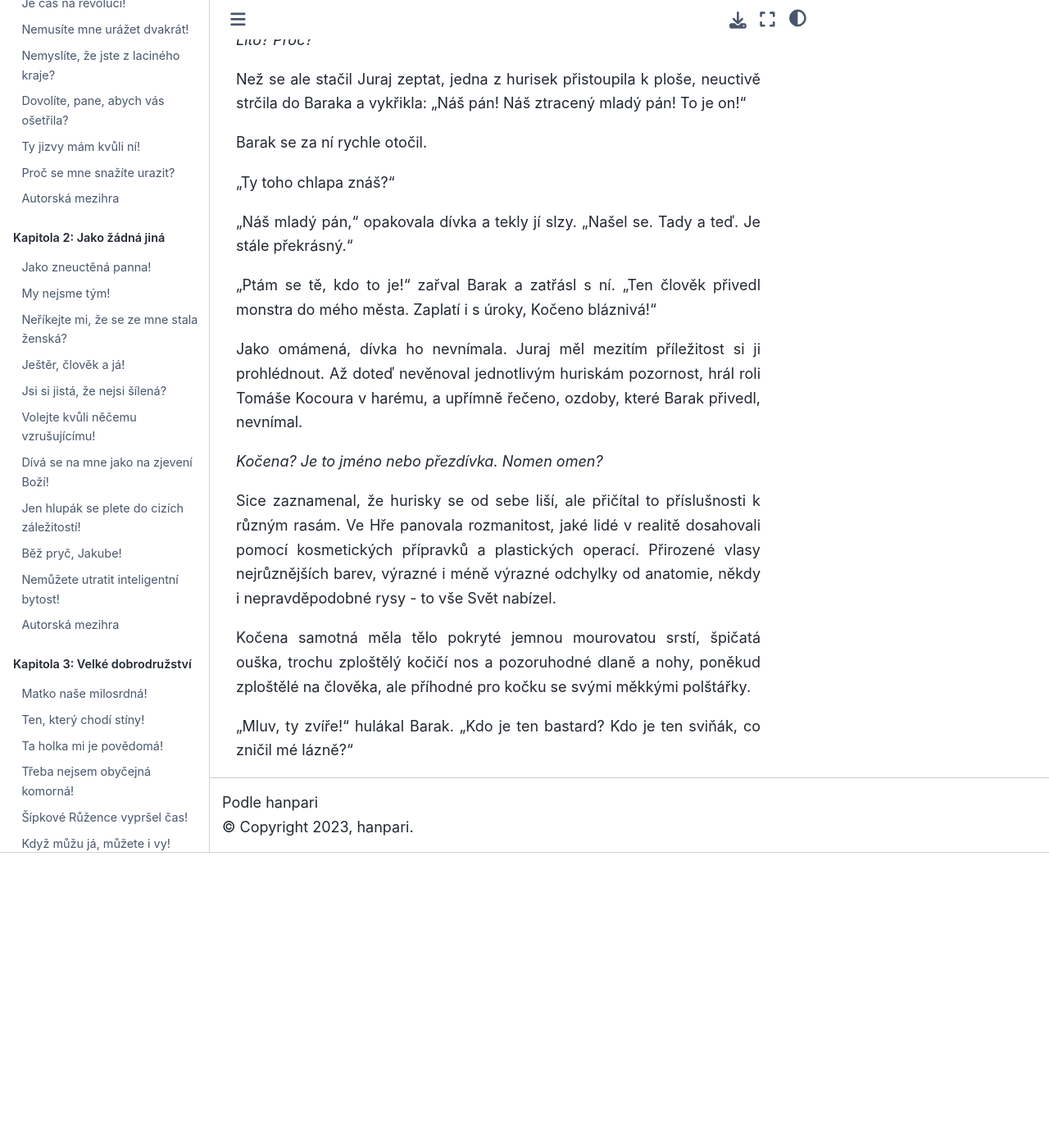
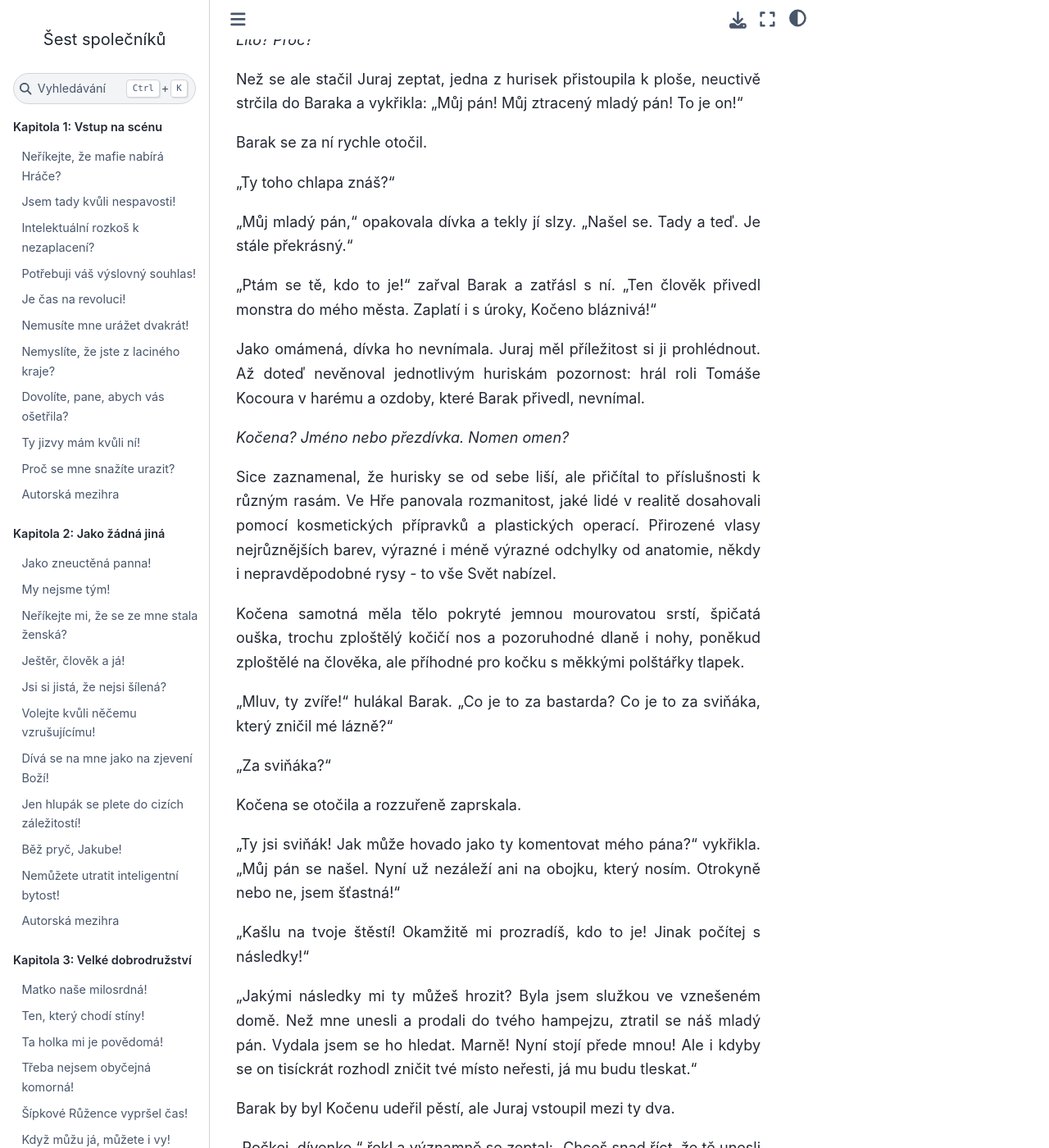
Before and after one commit to hanpari/sest-spolecniku, a Sphinx documentation site: the page built from source/sest_spolecniku/016-vyvrcholeni-a-peripetie/08.md, in a window 1280 px wide and 1400 px high, scrolled down 3650 px. Shown: the whole window at 82% size. Built offline with Sphinx 7.4.7 and the Sphinx Book theme 1.1.4, drawn with Linux system fonts in a browser that asks for light colours; before the commit the page ends 4690 px from its top, so only the background shows below that; some of the changed text lies outside the part shown.

Commit message:
Revolucionar

```diff
--- a/source/sest_spolecniku/016-vyvrcholeni-a-peripetie/08.md
+++ b/source/sest_spolecniku/016-vyvrcholeni-a-peripetie/08.md
@@ -34,7 +34,7 @@ Nabídl rámě nejbližším huriskám, obklopil se kráskami z obou stran a odv
 
 "Pane," ozval se tiše Ignác s očima navrch hlavy. "Možná se mýlím, ale... Nejsou to snad...?"
 
-"Mýlíš se," utrhl se na něho Juraj. "Máš vlčí mlhu! Nikdo koho bys znal!"
+"Mýlíš se," utrhl se na něho Juraj. "Máš vlčí mlhu! Nikdo, koho bys znal!"
 
 Když vtrhli do brány, baron a baronka z *Mechového kopce*  začali bez milosti masakrovat okolní vojáky, aby uvolnili cestu pro blížící se monstra.
 
@@ -78,22 +78,56 @@ Jako by vytušil, že ho někdo sleduje, Záviš se otočil čelem k létající
 
 *Líto? Proč?*
 
-Než se ale stačil Juraj zeptat, jedna z hurisek přistoupila k ploše, neuctivě strčila do Baraka a vykřikla: "Náš pán! Náš ztracený mladý pán! To je on!"
+Než se ale stačil Juraj zeptat, jedna z hurisek přistoupila k ploše, neuctivě strčila do Baraka a vykřikla: "Můj pán! Můj ztracený mladý pán! To je on!"
 
 Barak se za ní rychle otočil.
 
 "Ty toho chlapa znáš?"
 
-"Náš mladý pán," opakovala dívka a tekly jí slzy. "Našel se. Tady a teď. Je stále překrásný."
+"Můj mladý pán," opakovala dívka a tekly jí slzy. "Našel se. Tady a teď. Je stále překrásný."
 
 "Ptám se tě, kdo to je!" zařval Barak a zatřásl s ní. "Ten člověk přivedl monstra do mého města. Zaplatí i s úroky, Kočeno bláznivá!"
 
-Jako omámená, dívka ho nevnímala. Juraj měl mezitím příležitost si ji prohlédnout. Až doteď nevěnoval jednotlivým huriskám pozornost, hrál roli Tomáše Kocoura v harému, a upřímně řečeno, ozdoby, které Barak přivedl, nevnímal.
+Jako omámená, dívka ho nevnímala. Juraj měl příležitost si ji prohlédnout. Až doteď nevěnoval jednotlivým huriskám pozornost: hrál roli Tomáše Kocoura v harému a ozdoby, které Barak přivedl, nevnímal.
 
-*Kočena? Je to jméno nebo přezdívka. Nomen omen?*
+*Kočena? Jméno nebo přezdívka. Nomen omen?*
 
 Sice zaznamenal, že hurisky se od sebe liší, ale přičítal to příslušnosti k různým rasám. Ve Hře panovala rozmanitost, jaké lidé v realitě dosahovali pomocí kosmetických přípravků a plastických operací. Přirozené vlasy nejrůznějších barev, výrazné i méně výrazné odchylky od anatomie, někdy i nepravděpodobné rysy - to vše Svět nabízel.
 
-Kočena samotná měla tělo pokryté jemnou mourovatou srstí, špičatá ouška, trochu zploštělý kočičí nos a pozoruhodné dlaně a nohy, poněkud zploštělé na člověka, ale příhodné pro kočku se svými měkkými polštářky.
+Kočena samotná měla tělo pokryté jemnou mourovatou srstí, špičatá ouška, trochu zploštělý kočičí nos a pozoruhodné dlaně i nohy, poněkud zploštělé na člověka, ale příhodné pro kočku s měkkými polštářky tlapek.
 
-"Mluv, ty zvíře!" hulákal Barak. "Kdo je ten bastard? Kdo je ten sviňák, co zničil mé lázně?"
+"Mluv, ty zvíře!" hulákal Barak. "Co je to za bastarda? Co je to za sviňáka, který zničil mé lázně?"
+
+"Za sviňáka?"
+
+Kočena se otočila a rozzuřeně zaprskala.
+
+"Ty jsi sviňák! Jak může hovado jako ty komentovat mého pána?" vykřikla. "Můj pán se našel. Nyní už nezáleží ani na obojku, který nosím. Otrokyně nebo ne, jsem šťastná!"
+
+"Kašlu na tvoje štěstí! Okamžitě mi prozradíš, kdo to je! Jinak počítej s následky!"
+
+"Jakými následky mi ty můžeš hrozit? Byla jsem služkou ve vznešeném domě. Než mne unesli a prodali do tvého hampejzu, ztratil se náš mladý pán. Vydala jsem se ho hledat. Marně! Nyní stojí přede mnou! Ale i kdyby se on tisíckrát rozhodl zničit tvé místo neřesti, já mu budu tleskat."
+
+Barak by byl Kočenu udeřil pěstí, ale Juraj vstoupil mezi ty dva.
+
+"Počkej, dívenko," řekl a významně se zeptal: "Chceš snad říct, že tě unesli a prodali?"
+
+"Samozřejmě," odsekla Kočena netrpělivě. "Náš Barak má zájem o fajnové maso. On by se nedotkl bezbarvé chudinky."
+
+"Neposlouchejte ji, pane!" ohradil se Barak. "Její rodina upadla do dluhů, proto prodala dceru. Mám doklady, které potvrzují její nízký původ."
+
+"Můžete potvrdit jeho slova, dámy? Vy nemáte žádné stížnosti?"
+
+Juraj se obrátil na ostatní hurisky. Ty se rozpačitě kousaly do šťavnatých rtů, ale neodvážily se nic namítat. Strach z lázeňského pána zůstával příliš silný.
+
+"Odveďte je," řekl Juraj raději, "vyslechnu je později. Prachovče, ať na ně dohlédne Krabatý. Nebo ať ony dohlédnou na něj. Jedna každá vypadá, že by dokázala pečovat o vysíleného a nemocného muže s mizerným žaludkem. Baraka zamkněte! Je podezřelý z nezákonného obchodování s otroky."
+
+"To si nedovolíš!"
+
+"Nedovolím? Švagříčku, buď té lásky a ukaž Barakovi, co zbylo z jeho lázní."
+
+Ruka s prstenem se hnula a na obrazovce se objevil výjev z města. Monstra zde pobíhala mezi domy a zabíjela každého, na koho narazila. V čele početné skupiny ještěrů, dvě velké varanní samice vtrhly do soukromých prostor, kde odpočívaly bohaté dámy, vyrušené uprostřed procedur. Barak si zakryl oči, když jeho bohatou klientelu samice trhaly na kusy a žraly jeden paměťový krystal za druhým.
+
+"Pozoruhodné!" podotkl Azimír. "Ony rozlišují! Sluhy a služky nechávají utéct!"
+
+*Samozřejmě že rozlišují,* pomyslel si Juraj. *Vede je zakuklený revolucionář. Záviš nebude vraždit dělnou třídu.*
```
Also changed, not shown: other parts of source/sest_spolecniku/016-vyvrcholeni-a-peripetie/08.md (+2 -2 lines).
